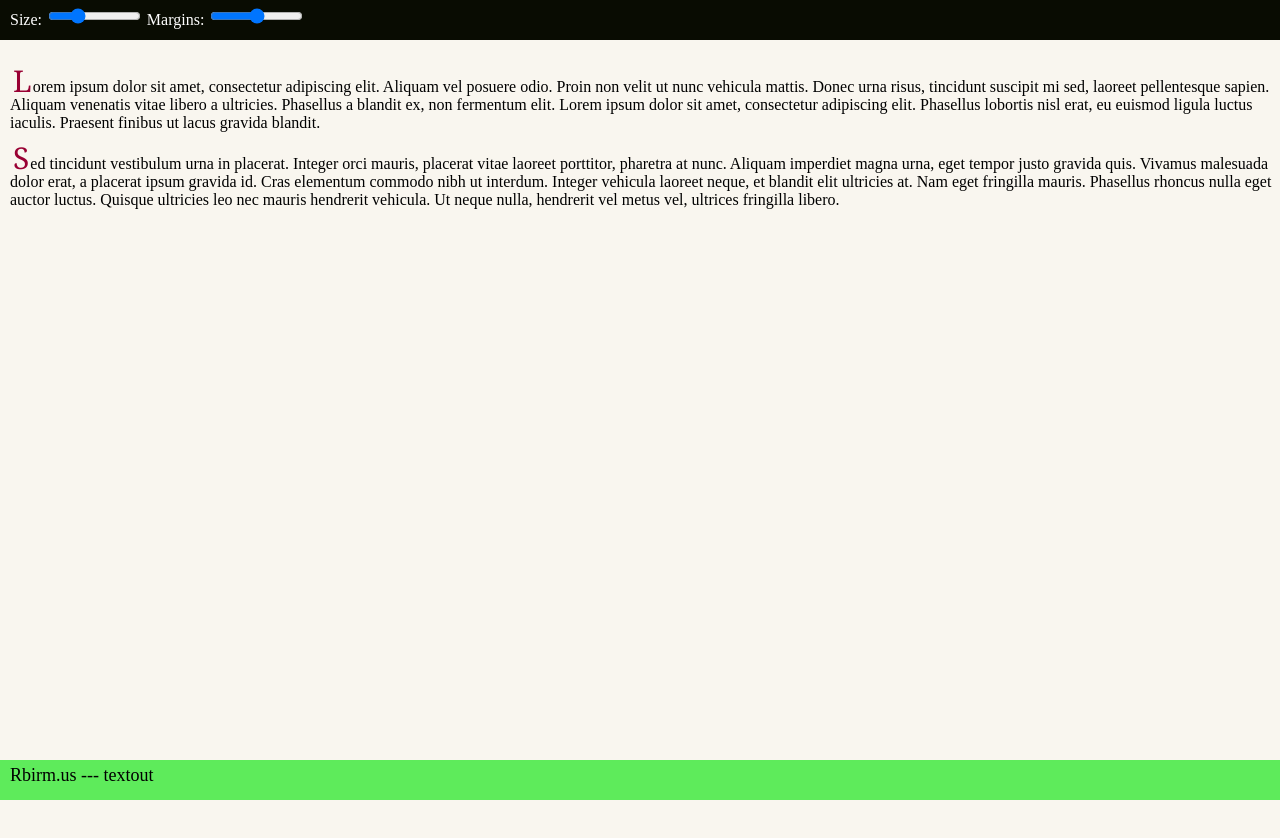
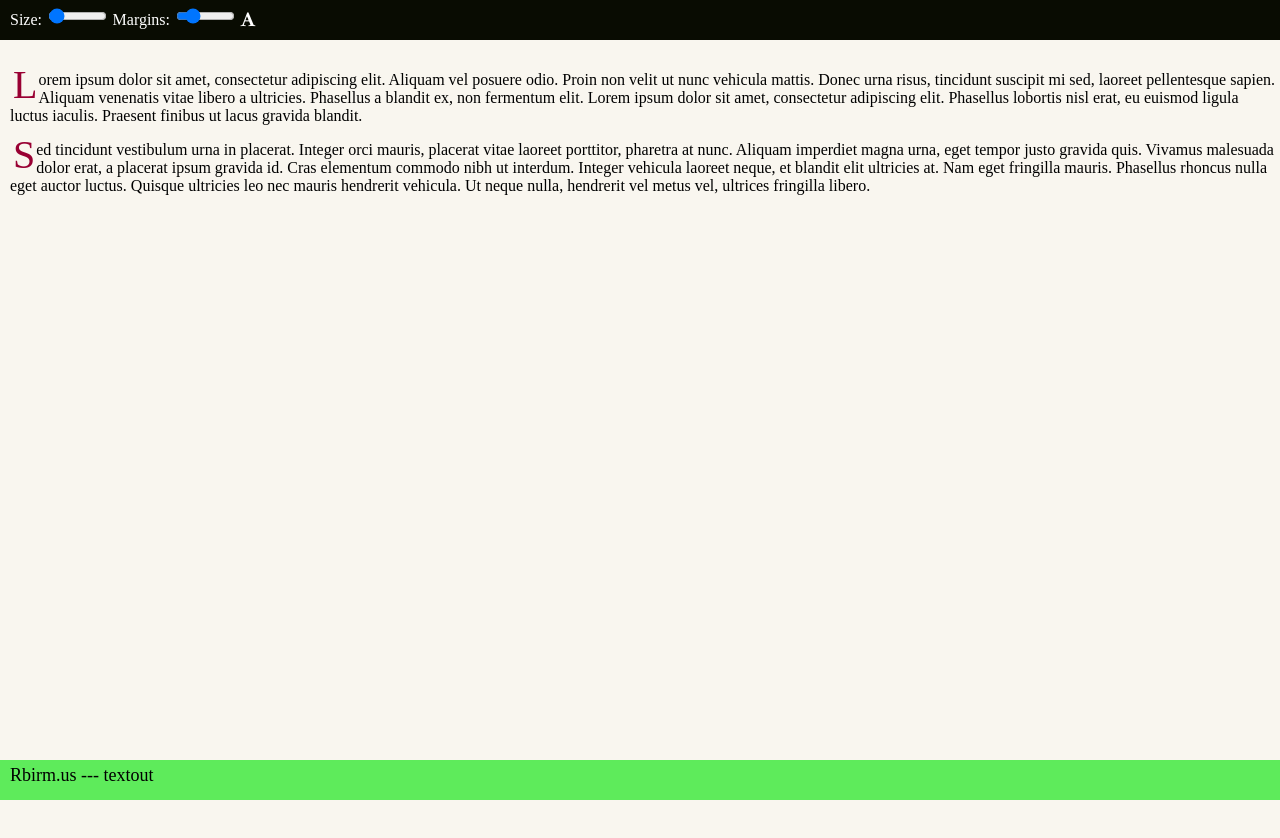
Before and after one commit to birm/textout, a website: page textout.html in a window 1280 px wide. Drawn offline with Linux system fonts and the light colour scheme.

Commit message:
finish almost everything

```diff
--- a/style.css
+++ b/style.css
@@ -1,3 +1,4 @@
+@import url(//maxcdn.bootstrapcdn.com/font-awesome/4.7.0/css/font-awesome.min.css);
 /* layout tool apps - common */
 /*html {
   min-width: 150px;
@@ -48,7 +49,7 @@ body {
 
 .input_bars{
   border:1px solid #cccccc;
-  width: 25%;
+  width: 15%;
   height: 10%;
 }
 
@@ -57,9 +58,8 @@ body {
 /* Versals */
 #contentarea p:first-letter {
   color: #903;
-  float: top;
-  font-family: Georgia;
-  font-size: 30px;
+  float: left;
+  font-size: 250%;
   line-height: 20px;
   padding-top: 4px;
   padding-right: 1px;
@@ -70,3 +70,16 @@ body {
 #bottombar {
   background-color: #5EEB5B;
 }
+
+/* Serif Checkbox */
+
+
+input[type=checkbox] { display:none; } /* to hide the checkbox itself */
+input[type=checkbox] + label:before {
+  font-family: FontAwesome;
+  display: inline-block;
+}
+
+input[type=checkbox] + label:before { content: "\f031"; color: grey;} /* unchecked icon */
+
+input[type=checkbox]:checked + label:before { content: "\f031"; color: white;} /* checked icon */
--- a/textout.html
+++ b/textout.html
@@ -8,8 +8,9 @@
     <!--The toolbar-->
     <div id="topbar">
         <div class="container">
-            <label style="color:white;">Size: <input type="range" class="input_bars" name="grid_num_x" id="grid_num_x" min="1" max="15" value="5" onchange=""></label>
-            <label style="color:white;">  Margins: <input type="range" class="input_bars" name="margin" id="margin" min="0" max="10" value="5" onchange=""></label>
+            <label style="color:white;">Size: <input type="range" class="input_bars" name="fontsize" id="fontsize" min="12" max="40" value="12" oninput="textout.updatetext()"></label>
+            <label style="color:white;">  Margins: <input type="range" class="input_bars" name="marginsize" id="marginsize" min="0" max="50" value="10" oninput="textout.updatemargin()"></label>
+            <input type="checkbox" name="serifs" id="serifs" checked onclick="textout.updateserifs()"><label for="serifs"> </label>
         </div>
     </div>
 </head>
@@ -18,9 +19,9 @@
     <!--The grid area-->
     <div id="contentarea">
         <div class="container">
-          <p>Lorem ipsum dolor sit amet, consectetur adipiscing elit. Aliquam vel posuere odio. Proin non velit ut nunc vehicula mattis. Donec urna risus, tincidunt suscipit mi sed, laoreet pellentesque sapien. Aliquam venenatis vitae libero a ultricies. Phasellus a blandit ex, non fermentum elit. Lorem ipsum dolor sit amet, consectetur adipiscing elit. Phasellus lobortis nisl erat, eu euismod ligula luctus iaculis. Praesent finibus ut lacus gravida blandit.<p>
+          <p class="content_text">Lorem ipsum dolor sit amet, consectetur adipiscing elit. Aliquam vel posuere odio. Proin non velit ut nunc vehicula mattis. Donec urna risus, tincidunt suscipit mi sed, laoreet pellentesque sapien. Aliquam venenatis vitae libero a ultricies. Phasellus a blandit ex, non fermentum elit. Lorem ipsum dolor sit amet, consectetur adipiscing elit. Phasellus lobortis nisl erat, eu euismod ligula luctus iaculis. Praesent finibus ut lacus gravida blandit.<p>
 
-          <p>Sed tincidunt vestibulum urna in placerat. Integer orci mauris, placerat vitae laoreet porttitor, pharetra at nunc. Aliquam imperdiet magna urna, eget tempor justo gravida quis. Vivamus malesuada dolor erat, a placerat ipsum gravida id. Cras elementum commodo nibh ut interdum. Integer vehicula laoreet neque, et blandit elit ultricies at. Nam eget fringilla mauris. Phasellus rhoncus nulla eget auctor luctus. Quisque ultricies leo nec mauris hendrerit vehicula. Ut neque nulla, hendrerit vel metus vel, ultrices fringilla libero.</p>
+          <p class="content_text">Sed tincidunt vestibulum urna in placerat. Integer orci mauris, placerat vitae laoreet porttitor, pharetra at nunc. Aliquam imperdiet magna urna, eget tempor justo gravida quis. Vivamus malesuada dolor erat, a placerat ipsum gravida id. Cras elementum commodo nibh ut interdum. Integer vehicula laoreet neque, et blandit elit ultricies at. Nam eget fringilla mauris. Phasellus rhoncus nulla eget auctor luctus. Quisque ultricies leo nec mauris hendrerit vehicula. Ut neque nulla, hendrerit vel metus vel, ultrices fringilla libero.</p>
         </div>
     </div>
 </body>
--- a/textout.js
+++ b/textout.js
@@ -3,3 +3,43 @@
  *  @author birm@rbirm.us (Ryan Birmingham)
  *  @license Copyright 2017 Ryan Birmingham.
  */
+
+ /**
+  *A TextOut Object
+  *Keep track of paramaters and functions for text rendering
+  */
+ class textout {
+     /**
+     *@constructor
+     */
+     constructor(){
+         this.there="yes";
+     }
+
+     /** Update font size with slider. */
+     static updatetext(){
+         document.getElementById('contentarea').setAttribute('style','font-size: ' + document.getElementById('fontsize').value +"pt;" );
+     }
+
+     /** Update margin with slider. */
+     static updatemargin(){
+         document.getElementById('contentarea')
+         console.log("w")
+         var ptags = document.getElementsByClassName("content_text");
+         for (var i = 0; i < ptags.length; i++ ){
+             console.log( document.getElementById('marginsize').value);
+             var ptag = ptags[i];
+             ptag.setAttribute('style', 'margin: ' + document.getElementById('marginsize').value + "px;" );
+         }
+     }
+
+     /** Update serifs. */
+     static updateserifs(){
+         console.log(document.getElementById("serifs").checked)
+        if (document.getElementById("serifs").checked){
+            document.getElementById('contentarea').setAttribute('style','font-family: georgia');
+        }else{
+            document.getElementById('contentarea').setAttribute('style','font-family: arial');
+        }
+    }
+}
```
